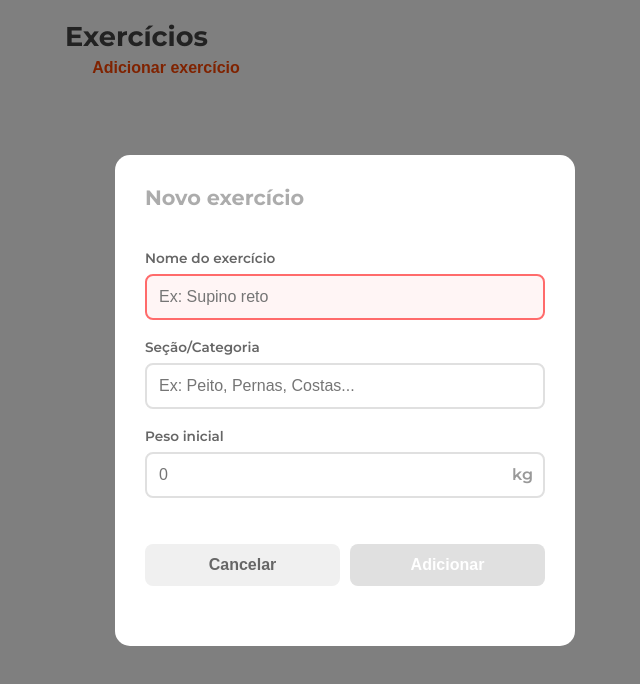
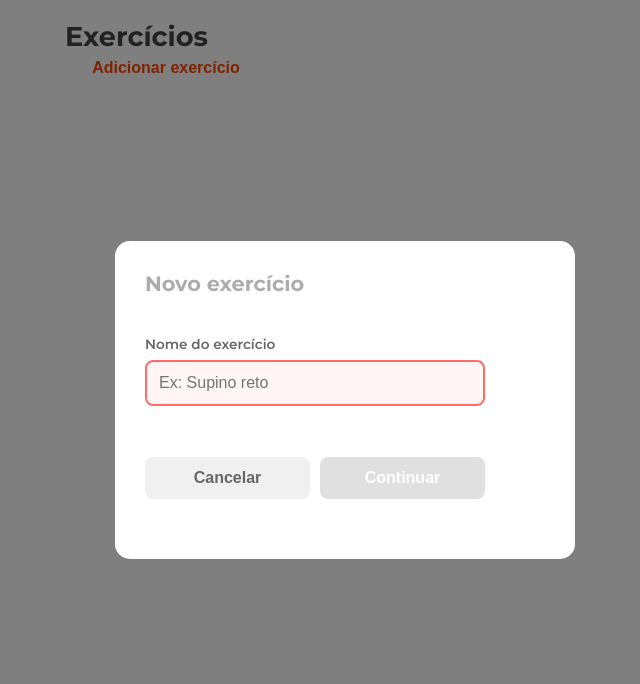
Before and after one commit to themvdiass/constancy, a React (Create React App) app: page /progressao-de-carga in a window 1280 px wide. Both pictures are taken after a click on the button "Adicionar exercício". Shown: the top 684 px of the page, without its empty margins (295-935 px from the left). Built offline with nearby package versions, Linux system fonts and the light colour scheme; some icons are missing; the HTML template or start-up script is replaced by a standard one.

Commit message:
muda modal

```diff
--- a/src/AddExerciseScreen.js
+++ b/src/AddExerciseScreen.js
@@ -1,13 +1,28 @@
 import React, { useState } from 'react';
-import { useNavigate } from 'react-router-dom';
-import { Icon } from '@iconify/react';
-import './LoadProgression.css';
 
 function AddExerciseScreen({ onAddExercise, sections, onCancel }) {
   const [exerciseName, setExerciseName] = useState('');
+  const [section, setSection] = useState('');
   const [weight, setWeight] = useState('');
-  const [section, setSection] = useState('');
-  const navigate = useNavigate();
+  const [step, setStep] = useState(1); // 1: nome, 2: categoria, 3: peso
+
+  // Função para filtrar as tags igual à tela de edição
+  const getFilteredSections = () => {
+    if (!sections) return [];
+    if (!section.trim()) return sections;
+    return sections.filter(sec => {
+      if (sec.toLowerCase() === section.toLowerCase().trim()) return false;
+      return sec.toLowerCase().includes(section.toLowerCase());
+    });
+  };
+
+  const handleContinue = () => {
+    if (step === 1 && exerciseName.trim()) {
+      setStep(2);
+    } else if (step === 2 && section.trim()) {
+      setStep(3);
+    }
+  };
 
   const handleAdd = () => {
     if (exerciseName.trim() && weight.trim() && section.trim()) {
@@ -22,36 +37,25 @@ function AddExerciseScreen({ onAddExercise, sections, onCancel }) {
           }
         ]
       });
-      navigate('/progressao-de-carga');
     }
   };
 
   const handleCancel = () => {
     if (onCancel) {
       onCancel();
-    } else {
-      navigate('/progressao-de-carga');
     }
   };
 
-  // Função para filtrar as tags igual à tela de edição
-  const getFilteredSections = () => {
-    if (!sections) return [];
-    if (!section.trim()) return sections;
-    return sections.filter(sec => {
-      if (sec.toLowerCase() === section.toLowerCase().trim()) return false;
-      return sec.toLowerCase().includes(section.toLowerCase());
-    });
-  };
-
   return (
-    <div className="edit-screen">
+    <div className="edit-screen" style={{ maxWidth: 340, minWidth: 280, width: '100%', minHeight: 220, maxHeight: 340 }}>
       <div className="edit-header">
         <h2 className={!exerciseName.trim() ? 'placeholder' : ''}>
           {exerciseName.trim() ? exerciseName : 'Novo exercício'}
         </h2>
       </div>
       <div className="edit-content">
+        {step === 1 && (
+          <>
             <div className="form-group">
               <label>Nome do exercício</label>
               <input
@@ -63,6 +67,22 @@ function AddExerciseScreen({ onAddExercise, sections, onCancel }) {
                 className={exerciseName.trim() ? '' : 'input-error'}
               />
             </div>
+            <div className="modal-buttons">
+              <button className="cancel-button" onClick={handleCancel}>
+                Cancelar
+              </button>
+              <button
+                className="confirm-button"
+                onClick={handleContinue}
+                disabled={!exerciseName.trim()}
+              >
+                Continuar
+              </button>
+            </div>
+          </>
+        )}
+        {step === 2 && (
+          <>
             <div className="form-group">
               <label>Seção/Categoria</label>
               <input
@@ -70,6 +90,7 @@ function AddExerciseScreen({ onAddExercise, sections, onCancel }) {
                 value={section}
                 onChange={e => setSection(e.target.value)}
                 placeholder="Ex: Peito, Pernas, Costas..."
+                autoFocus
               />
               {sections && sections.length > 0 && (
                 <div className="section-tags">
@@ -86,6 +107,22 @@ function AddExerciseScreen({ onAddExercise, sections, onCancel }) {
                 </div>
               )}
             </div>
+            <div className="modal-buttons">
+              <button className="cancel-button" onClick={handleCancel}>
+                Cancelar
+              </button>
+              <button
+                className="confirm-button"
+                onClick={handleContinue}
+                disabled={!section.trim()}
+              >
+                Continuar
+              </button>
+            </div>
+          </>
+        )}
+        {step === 3 && (
+          <>
             <div className="form-group">
               <label>Peso inicial</label>
               <div className="weight-input-container">
@@ -96,9 +133,9 @@ function AddExerciseScreen({ onAddExercise, sections, onCancel }) {
                   placeholder="0"
                   step="0.5"
                   min="0"
+                  autoFocus
                 />
                 <span className="weight-unit">kg</span>
-          </div>
               </div>
             </div>
             <div className="modal-buttons">
@@ -108,10 +145,13 @@ function AddExerciseScreen({ onAddExercise, sections, onCancel }) {
               <button
                 className="confirm-button"
                 onClick={handleAdd}
-          disabled={!exerciseName.trim() || !weight.trim() || !section.trim()}
+                disabled={!weight.trim()}
               >
                 Adicionar
               </button>
+            </div>
+          </>
+        )}
       </div>
     </div>
   );
--- a/src/index.css
+++ b/src/index.css
@@ -42,7 +42,7 @@ body::before {
 }
 
 body.modal-open {
-  overflow: hidden;
+  /* overflow: hidden; */
   position: fixed;
   width: 100%;
   height: 100%;
```
Also changed, not shown: 6 other files (tests, documents, lock files or other folders). Lines whose indentation alone changed are shown as unchanged.
